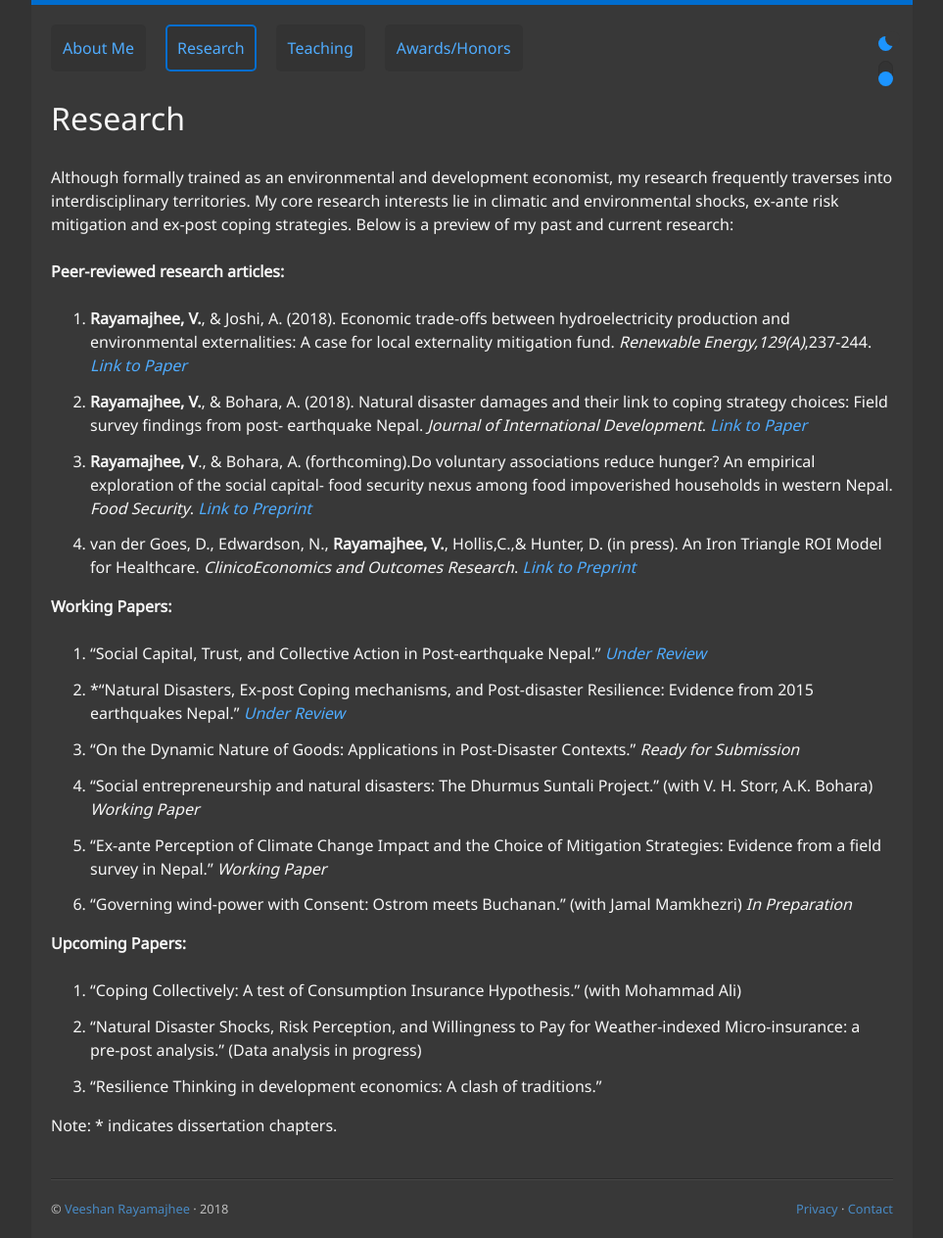
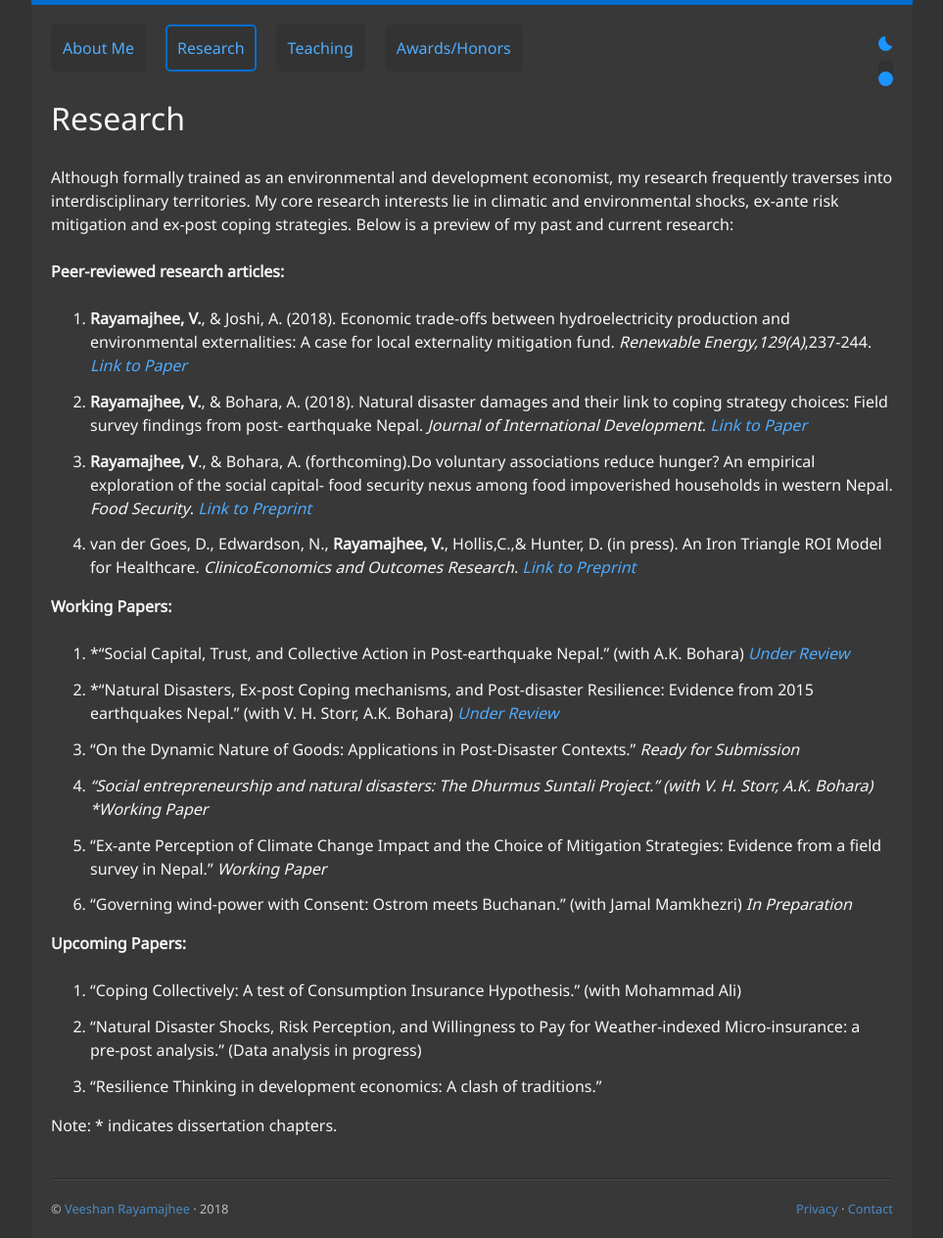
Before and after one commit to veeshanr/veeshanr.github.io, a Jekyll site: the page built from pages/research.md, in a window 1280 px wide. Shown: the whole page at 98% size, without its empty margins (158-1121 px from the left). Built offline with Jekyll 4.4.1, drawn with Linux system fonts in a browser that asks for light colours.

Commit message:
Update research.md

```diff
--- a/pages/research.md
+++ b/pages/research.md
@@ -19,10 +19,10 @@
 
 **Working Papers:**
 
-1. “Social Capital, Trust, and Collective Action in Post-earthquake Nepal.” [*Under Review*][5]
-2. *“Natural Disasters, Ex-post Coping mechanisms, and Post-disaster Resilience: Evidence from 2015 earthquakes Nepal.” [*Under Review*][6]
+1. *“Social Capital, Trust, and Collective Action in Post-earthquake Nepal.” (with A.K. Bohara) [*Under Review*][5]
+2. *“Natural Disasters, Ex-post Coping mechanisms, and Post-disaster Resilience: Evidence from 2015 earthquakes Nepal.” (with V. H. Storr, A.K. Bohara) [*Under Review*][6]
 3. “On the Dynamic Nature of Goods: Applications in Post-Disaster Contexts.” *Ready for Submission*
-4. “Social entrepreneurship and natural disasters: The Dhurmus Suntali Project.” (with V. H. Storr, A.K. Bohara) *Working Paper*
+4. *“Social entrepreneurship and natural disasters: The Dhurmus Suntali Project.” (with V. H. Storr, A.K. Bohara) *Working Paper*
 5. “Ex-ante Perception of Climate Change Impact and the Choice of Mitigation Strategies: Evidence from a field survey in Nepal.” *Working Paper*
 6. “Governing wind-power with Consent: Ostrom meets Buchanan.” (with Jamal Mamkhezri) *In Preparation*
 
```
